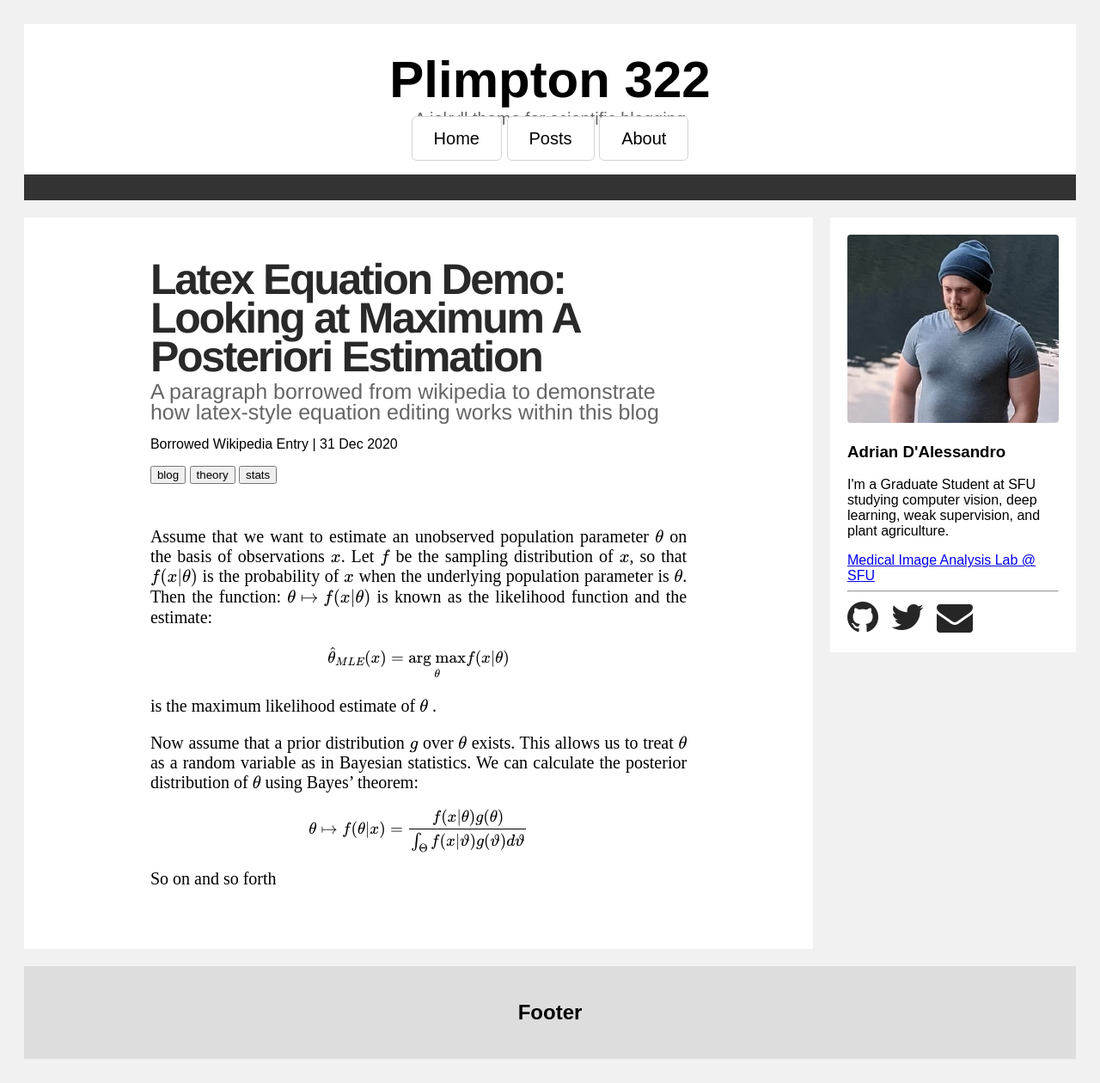
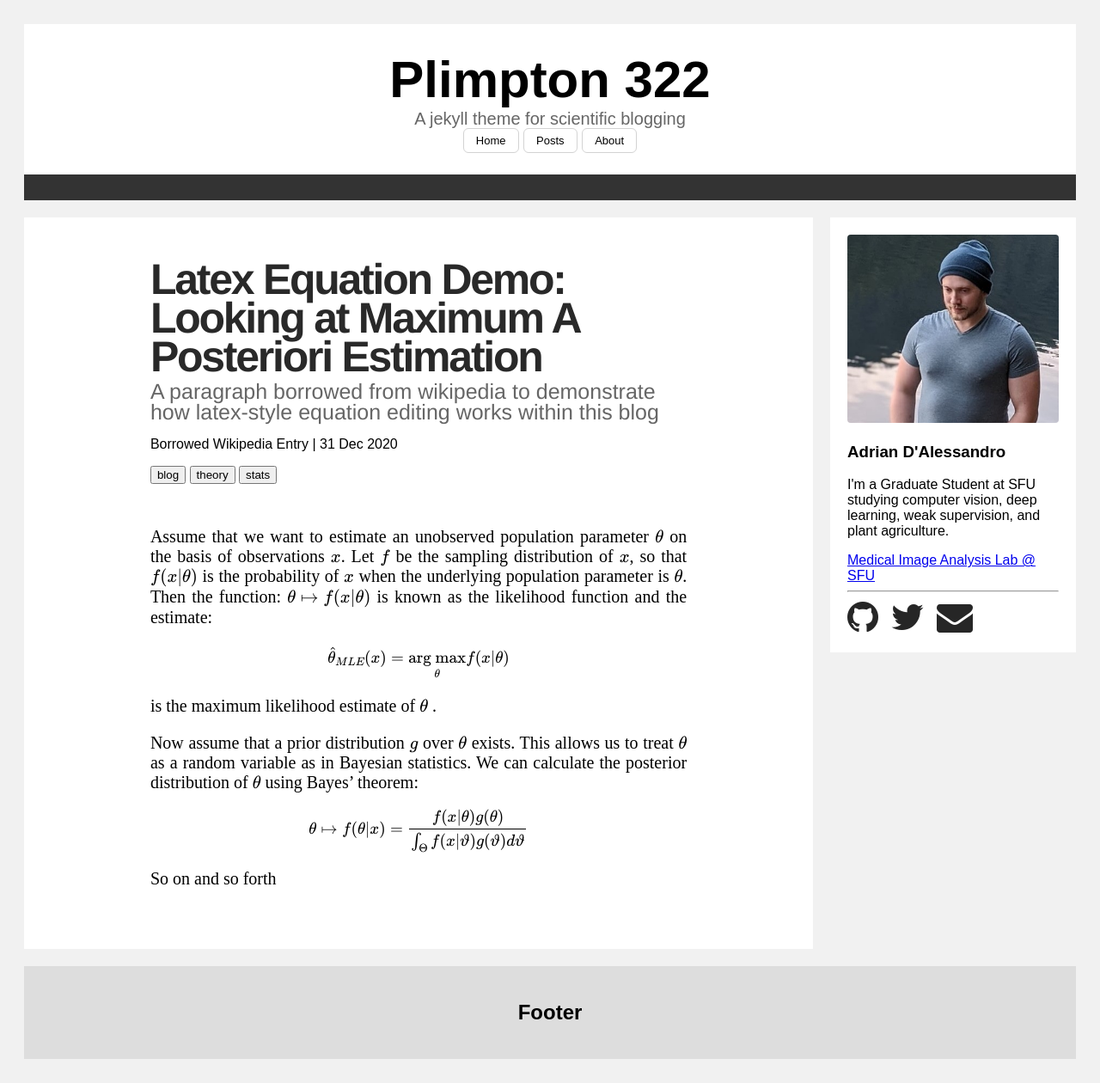
Before and after one commit to adrian-dalessandro/Plimpton322, a Jekyll site: the page built from _posts/2020-12-31-example-latex-math.md, in a window 1280 px wide. Shown: the whole page at 86% size. Built offline with Jekyll 4.4.1, drawn with Linux system fonts in a browser that asks for light colours; formulas are drawn with MathJax 3.

Commit message:
Update main.scss

```diff
--- a/_sass/main.scss
+++ b/_sass/main.scss
@@ -127,12 +127,17 @@ body {
 .nav-button {
   background-color: #FFF;
   font-family: sans-serif;
+  font-size: small;
   color: black;
-  padding: 14px 25px;
+  padding: 6px 14px;
   text-align: center;
   text-decoration: none;
   border-radius: 6px;
   border: 1px solid LightGray;
+}
+
+a.nav-button:hover, a.nav-button:active {
+  background-color: LightGray;
 }
 
 .navbar {
```
